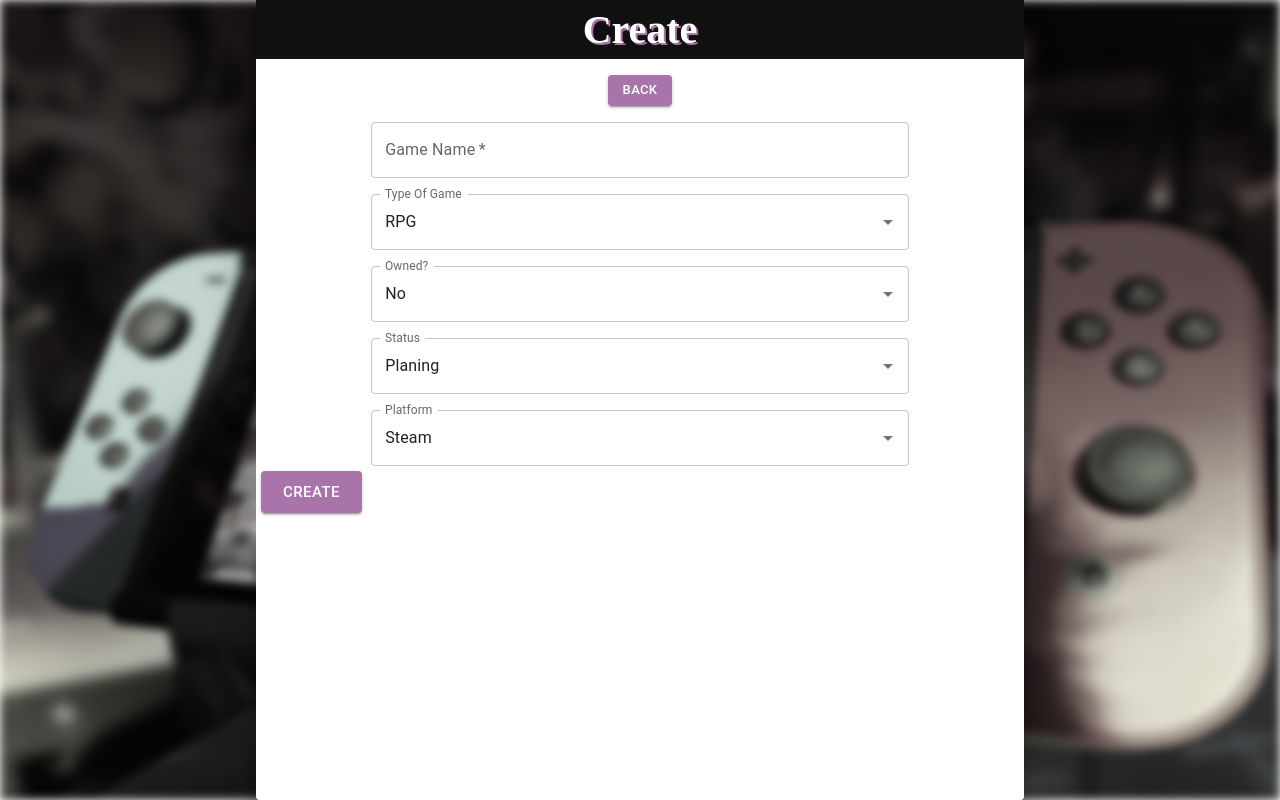
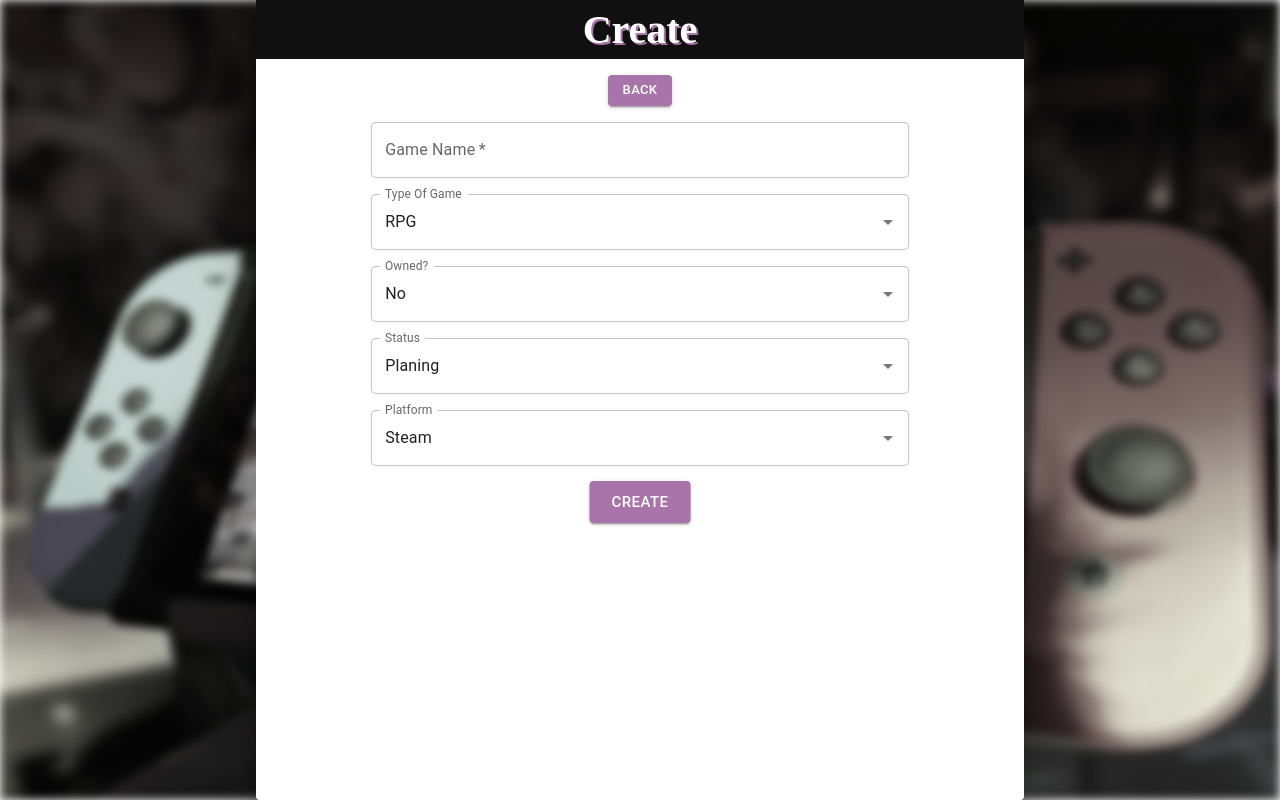
Before and after one commit to bialak/game-crud, a Next.js app: page /create in a window 1280 px wide. Built offline with nearby package versions, Linux system fonts and the light colour scheme; no server answers.

Commit message:
change create button to middle position

```diff
--- a/components/GameForm.tsx
+++ b/components/GameForm.tsx
@@ -150,7 +150,10 @@ function GameForm(props: GameFormProps) {
           sx={{
             bgcolor: "main",
             ":hover": { backgroundColor: "dark" },
-            margin: "5px",
+            position: "absolute",
+            left: "50%",
+            marginTop: "2%",
+            transform: "translate(-50%,0)",
           }}
         >
           {title}
```
